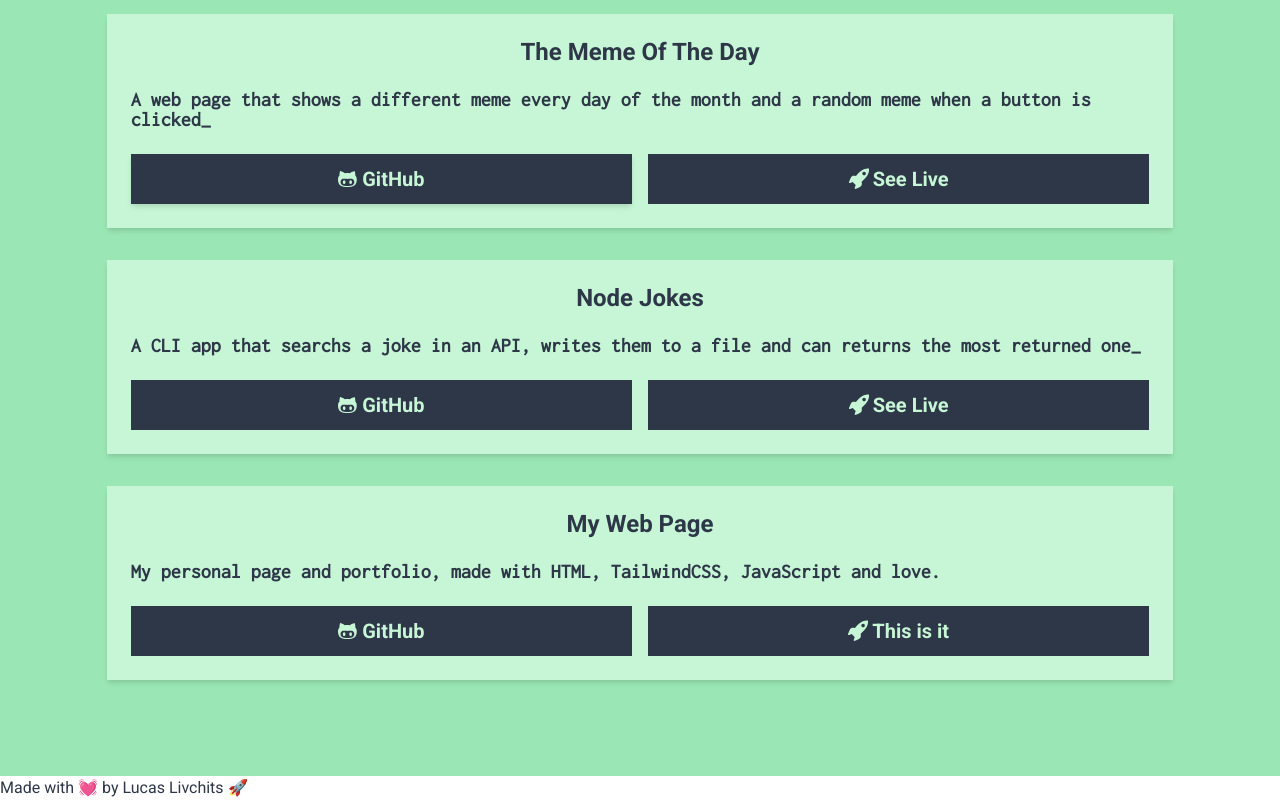
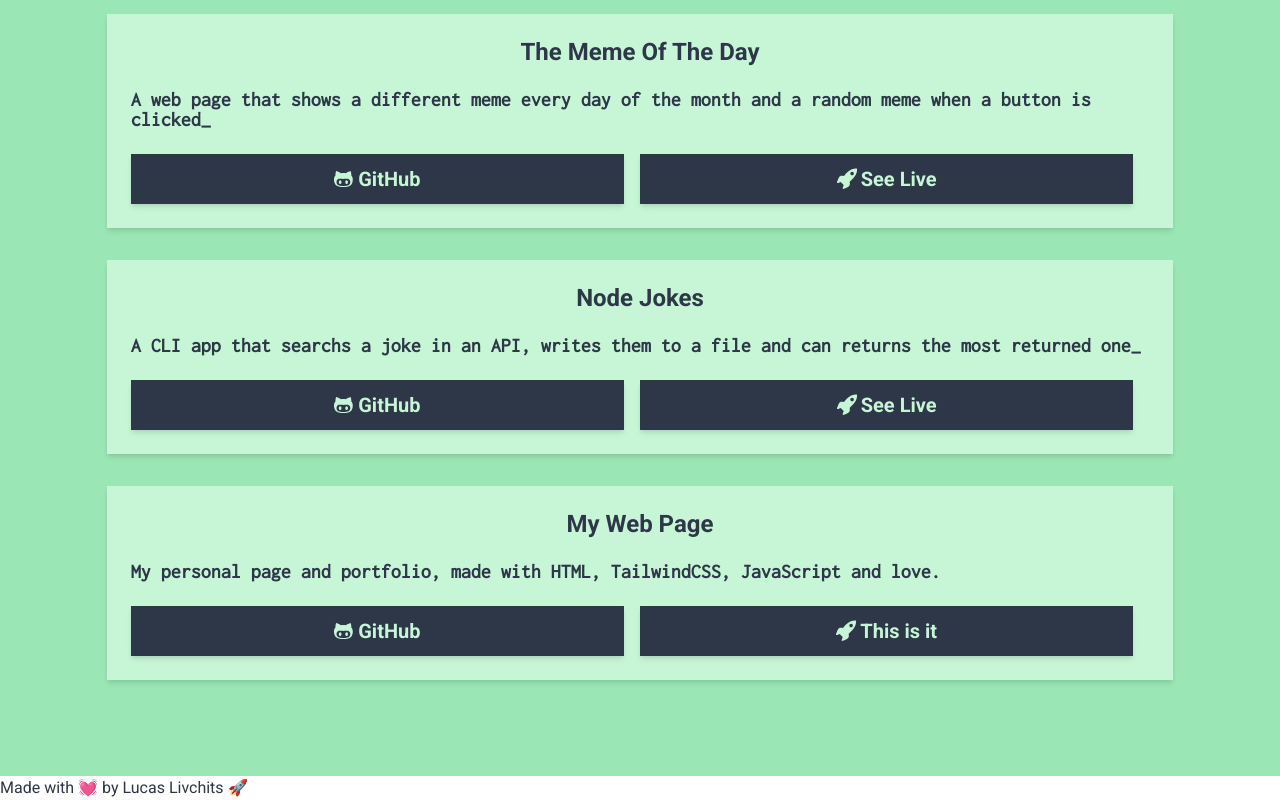
Before and after one commit to livchits/personal-page, a website built with Parcel: page src/index.html in a window 1280 px wide. Shown: the part 1018-1818 px from the top of the page. Built offline with nearby package versions, Linux system fonts and the light colour scheme; what tailwindcss-typography would draw is missing.

Commit message:
Applies card-button class

```diff
--- a/src/index.html
+++ b/src/index.html
@@ -85,9 +85,7 @@
               a random meme when a button is clicked_
             </p>
             <div class="py-6 flex justify-around">
-              <a
-                href=""
-                class="w-1/2 mr-4 text-center text-xl text-green-200 font-bold p-2 bg-gray-800 border-2 border-gray-800 flex justify-center shadow-md"
+              <a href="" class="w-1/2 card-button"
                 ><svg
                   class="fill-current w-5 mr-1"
                   xmlns="http://www.w3.org/2000/svg"
@@ -97,9 +95,7 @@
                     d="M620 564c17.333 0 32.333 8.667 45 26 12.667 17.333 19 38.667 19 64s-6.333 46.667-19 64-27.667 26-45 26c-18.667 0-34.333-8.667-47-26-12.667-17.333-19-38.667-19-64s6.333-46.667 19-64 28.333-26 47-26m226-234c49.333 53.333 74 118 74 194 0 49.333-5.667 93.667-17 133s-25.667 71.333-43 96-38.667 46.333-64 65-48.667 32.333-70 41c-21.333 8.667-45.667 15.333-73 20s-48 7.333-62 8c-14 .667-29 1-45 1-4 0-16 .333-36 1s-36.667 1-50 1c-13.333 0-30-.333-50-1s-32-1-36-1c-16 0-31-.333-45-1s-34.667-3.333-62-8-51.667-11.333-73-20-44.667-22.333-70-41-46.667-40.333-64-65-31.667-56.667-43-96C5.667 617.667 0 573.333 0 524c0-76 24.667-140.667 74-194-5.333-2.667-5.667-29.333-1-80s15.667-97.333 33-140c61.333 6.667 137.333 41.333 228 104 30.667-8 72.667-12 126-12 56 0 98 4 126 12 41.333-28 81-50.667 119-68s65.667-27.333 83-30l26-6c17.333 42.667 28.333 89.333 33 140 4.667 50.667 4.333 77.333-1 80M462 844c110.667 0 194.333-13.333 251-40s85-81.333 85-164c0-48-18-88-54-120-18.667-17.333-40.333-28-65-32s-62.333-4-113 0-85.333 6-104 6h-2-2c-21.333 0-49-1.333-83-4s-60.667-4.333-80-5c-19.333-.667-40.333 1.667-63 7s-41.333 14.667-56 28c-34.667 30.667-52 70.667-52 120 0 82.667 28 137.333 84 164s139.333 40 250 40h4M302 564c17.333 0 32.333 8.667 45 26 12.667 17.333 19 38.667 19 64s-6.333 46.667-19 64-27.667 26-45 26c-18.667 0-34.333-8.667-47-26-12.667-17.333-19-38.667-19-64s6.333-46.667 19-64 28.333-26 47-26"
                   /></svg
                 >GitHub </a
-              ><a
-                href=""
-                class="w-1/2 text-center text-xl text-green-200 font-bold p-2 bg-gray-800 border-2 border-gray-800 flex justify-center"
+              ><a href="" class="w-1/2 card-button"
                 ><svg
                   class="fill-current w-5 mr-1"
                   xmlns="http://www.w3.org/2000/svg"
@@ -119,9 +115,7 @@
               can returns the most returned one_
             </p>
             <div class="py-6 flex justify-around">
-              <a
-                href=""
-                class="w-1/2 mr-4 text-center text-xl text-green-200 font-bold p-2 bg-gray-800 border-2 border-gray-800 flex justify-center"
+              <a href="" class="w-1/2 mr-4 card-button"
                 ><svg
                   class="fill-current w-5 mr-1"
                   xmlns="http://www.w3.org/2000/svg"
@@ -131,9 +125,7 @@
                     d="M620 564c17.333 0 32.333 8.667 45 26 12.667 17.333 19 38.667 19 64s-6.333 46.667-19 64-27.667 26-45 26c-18.667 0-34.333-8.667-47-26-12.667-17.333-19-38.667-19-64s6.333-46.667 19-64 28.333-26 47-26m226-234c49.333 53.333 74 118 74 194 0 49.333-5.667 93.667-17 133s-25.667 71.333-43 96-38.667 46.333-64 65-48.667 32.333-70 41c-21.333 8.667-45.667 15.333-73 20s-48 7.333-62 8c-14 .667-29 1-45 1-4 0-16 .333-36 1s-36.667 1-50 1c-13.333 0-30-.333-50-1s-32-1-36-1c-16 0-31-.333-45-1s-34.667-3.333-62-8-51.667-11.333-73-20-44.667-22.333-70-41-46.667-40.333-64-65-31.667-56.667-43-96C5.667 617.667 0 573.333 0 524c0-76 24.667-140.667 74-194-5.333-2.667-5.667-29.333-1-80s15.667-97.333 33-140c61.333 6.667 137.333 41.333 228 104 30.667-8 72.667-12 126-12 56 0 98 4 126 12 41.333-28 81-50.667 119-68s65.667-27.333 83-30l26-6c17.333 42.667 28.333 89.333 33 140 4.667 50.667 4.333 77.333-1 80M462 844c110.667 0 194.333-13.333 251-40s85-81.333 85-164c0-48-18-88-54-120-18.667-17.333-40.333-28-65-32s-62.333-4-113 0-85.333 6-104 6h-2-2c-21.333 0-49-1.333-83-4s-60.667-4.333-80-5c-19.333-.667-40.333 1.667-63 7s-41.333 14.667-56 28c-34.667 30.667-52 70.667-52 120 0 82.667 28 137.333 84 164s139.333 40 250 40h4M302 564c17.333 0 32.333 8.667 45 26 12.667 17.333 19 38.667 19 64s-6.333 46.667-19 64-27.667 26-45 26c-18.667 0-34.333-8.667-47-26-12.667-17.333-19-38.667-19-64s6.333-46.667 19-64 28.333-26 47-26"
                   /></svg
                 >GitHub</a
-              ><a
-                href=""
-                class="w-1/2 text-center text-xl text-green-200 font-bold p-2 bg-gray-800 border-2 border-gray-800 flex justify-center"
+              ><a href="" class="w-1/2 card-button"
                 ><svg
                   class="fill-current w-5 mr-1"
                   xmlns="http://www.w3.org/2000/svg"
@@ -153,9 +145,7 @@
               JavaScript and love.
             </p>
             <div class="py-6 flex justify-around">
-              <a
-                href=""
-                class="w-1/2 mr-4 text-center text-xl text-green-200 font-bold p-2 bg-gray-800 border-2 border-gray-800 flex justify-center"
+              <a href="" class="w-1/2 mr-4 card-button"
                 ><svg
                   class="fill-current w-5 mr-1"
                   xmlns="http://www.w3.org/2000/svg"
@@ -165,9 +155,7 @@
                     d="M620 564c17.333 0 32.333 8.667 45 26 12.667 17.333 19 38.667 19 64s-6.333 46.667-19 64-27.667 26-45 26c-18.667 0-34.333-8.667-47-26-12.667-17.333-19-38.667-19-64s6.333-46.667 19-64 28.333-26 47-26m226-234c49.333 53.333 74 118 74 194 0 49.333-5.667 93.667-17 133s-25.667 71.333-43 96-38.667 46.333-64 65-48.667 32.333-70 41c-21.333 8.667-45.667 15.333-73 20s-48 7.333-62 8c-14 .667-29 1-45 1-4 0-16 .333-36 1s-36.667 1-50 1c-13.333 0-30-.333-50-1s-32-1-36-1c-16 0-31-.333-45-1s-34.667-3.333-62-8-51.667-11.333-73-20-44.667-22.333-70-41-46.667-40.333-64-65-31.667-56.667-43-96C5.667 617.667 0 573.333 0 524c0-76 24.667-140.667 74-194-5.333-2.667-5.667-29.333-1-80s15.667-97.333 33-140c61.333 6.667 137.333 41.333 228 104 30.667-8 72.667-12 126-12 56 0 98 4 126 12 41.333-28 81-50.667 119-68s65.667-27.333 83-30l26-6c17.333 42.667 28.333 89.333 33 140 4.667 50.667 4.333 77.333-1 80M462 844c110.667 0 194.333-13.333 251-40s85-81.333 85-164c0-48-18-88-54-120-18.667-17.333-40.333-28-65-32s-62.333-4-113 0-85.333 6-104 6h-2-2c-21.333 0-49-1.333-83-4s-60.667-4.333-80-5c-19.333-.667-40.333 1.667-63 7s-41.333 14.667-56 28c-34.667 30.667-52 70.667-52 120 0 82.667 28 137.333 84 164s139.333 40 250 40h4M302 564c17.333 0 32.333 8.667 45 26 12.667 17.333 19 38.667 19 64s-6.333 46.667-19 64-27.667 26-45 26c-18.667 0-34.333-8.667-47-26-12.667-17.333-19-38.667-19-64s6.333-46.667 19-64 28.333-26 47-26"
                   /></svg
                 >GitHub</a
-              ><a
-                href=""
-                class="w-1/2 text-center text-xl text-green-200 font-bold p-2 bg-gray-800 border-2 border-gray-800 flex justify-center"
+              ><a href="" class="w-1/2 card-button"
                 ><svg
                   class="fill-current w-5 mr-1"
                   xmlns="http://www.w3.org/2000/svg"
```
